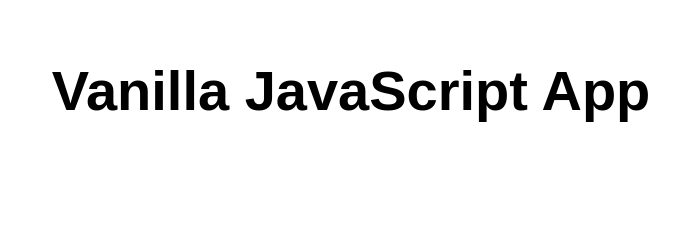
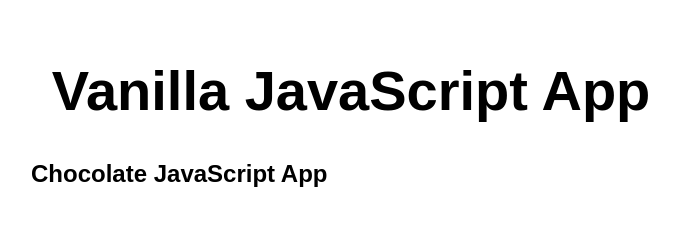
Before and after one commit to LandersenStridas/my-first-static-web-app, a website: page src/index.html in a window 1280 px wide. Shown: the whole page, without its empty margins (289-968 px from the left). Drawn offline with Linux system fonts and the light colour scheme.

Commit message:
Adding h2 chocolate

```diff
--- a/src/index.html
+++ b/src/index.html
@@ -11,6 +11,7 @@
 <body>
   <main>
     <h1>Vanilla JavaScript App</h1>
+    <h2>Chocolate JavaScript App</h2>
   </main>
 </body>
 
```
